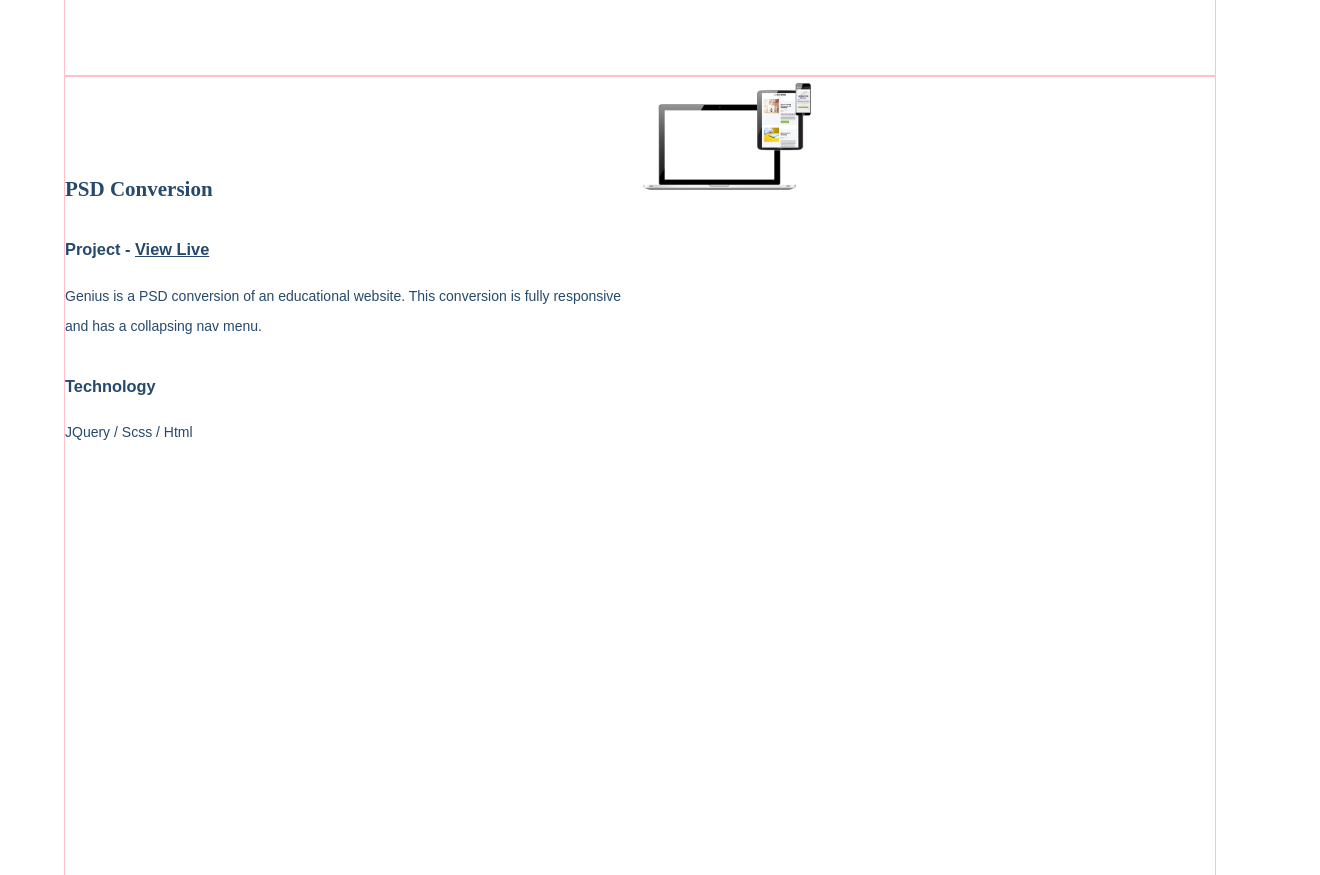
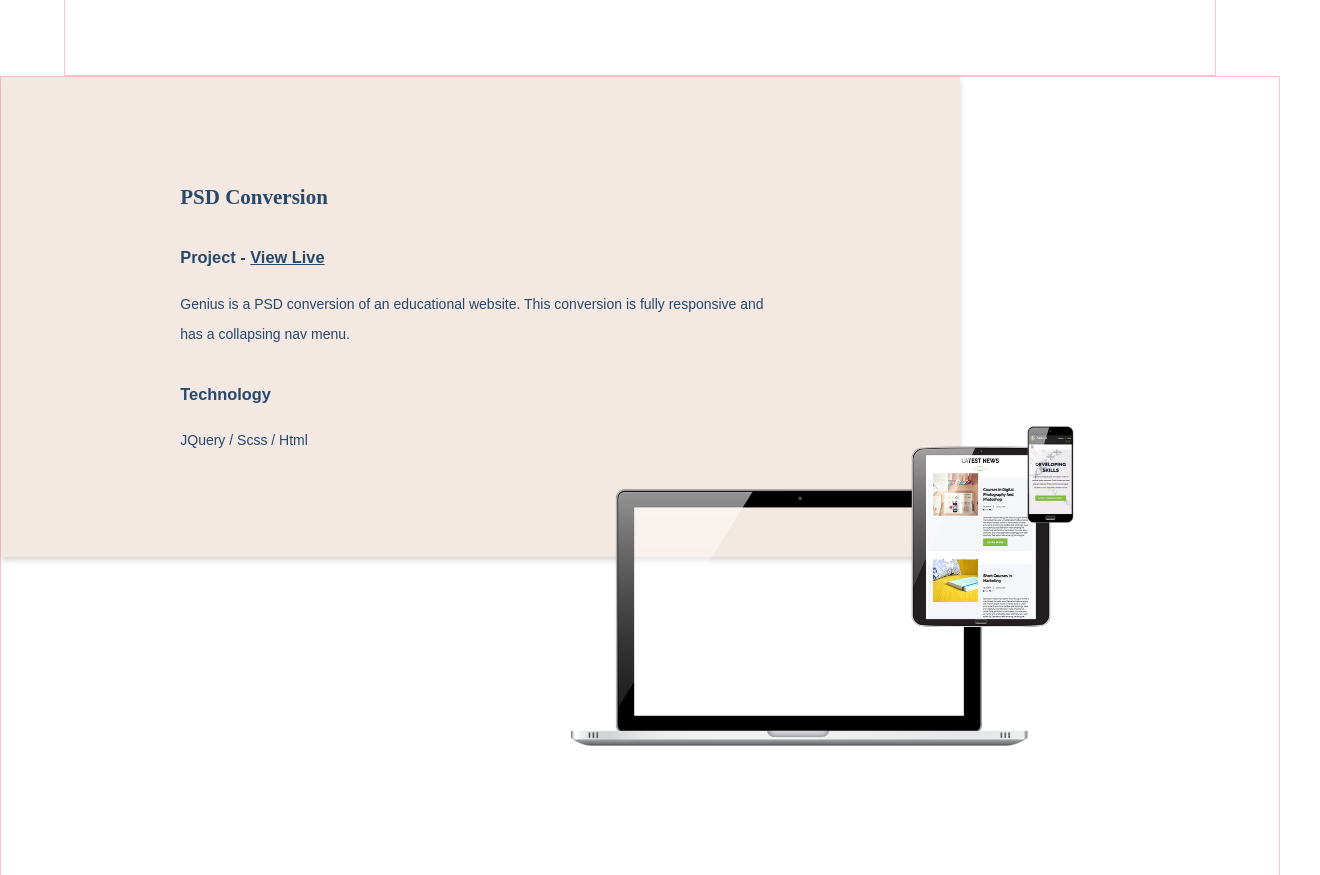
Before and after one commit to christinalaba/portfolio, a website: page index.html in a window 1280 px wide. Shown: the part 3924-4799 px from the top of the page, 1320 px wide, since content can reach past the window. Drawn offline with nearby package versions, Linux system fonts and the light colour scheme; some packages are replaced by stand-ins of ours; a script that the page names is missing.

Commit message:
psd conversion

```diff
--- a/dev/styles/_devWork.scss
+++ b/dev/styles/_devWork.scss
@@ -202,6 +202,9 @@ h3{
 
     .right{
         flex-direction: column-reverse;
+        .soundtrakText{
+            padding-right: 10%;
+        }
     }
 }
 
@@ -339,17 +342,54 @@ h3{
 
 //PSD Conversion
 
-
-#psdConversion{
-    .left{
-        margin-top: 10vh;
+.psdMockUps{
+    img{
+        width: 100%;
+        overflow: scroll;
     }
 }
 
 
-
-.psdMockUps{
-    img{
-        width: 30%;
+#psdConversion{
+    position: relative;
+    .left{
+        background: $primarycolor;
+        display: flex;
+        -webkit-box-align: center;
+        align-items: center;
+        width: 75%;
+        height: 60vh;
+        // margin-top: 10%;
+        box-shadow: 0 3px 6px rgba(0,0,0,0.16), 0 3px 6px rgba(235, 235, 235, 0.2);
+        justify-content: center;
+        .psdText{
+            max-width: 600px;
+        }
+    }
+    .right{
+        display: flex;
+        flex-direction: column-reverse;
+        width: 25%;
+        position: relative;
+        img{
+            margin: 0 0 5% -50%;
+            z-index: 99;
+            position: relative;
+            width: 65vh;
+            left: -30vh;
+        }
     }
 }
+
+// .longScroll{
+//    overflow: scroll;
+//     position: absolute;
+//     z-index: 1;
+//     // width: 142%;
+//     top: 51vh;
+//     // background: red;
+//     height: 218px;
+//     left: -190px;
+//     img{
+//     }
+// }
--- a/index.html
+++ b/index.html
@@ -260,11 +260,11 @@
 
 		</section>
 
-		<section id="psdConversion" class="wrapper clearfix">
-			<div class="left wrapper">
-				<div class="psdText">
+		<section id="psdConversion" class="clearfix">
+			<div class="left ">
+				<div class="psdText wrapper">
 					<h2>PSD Conversion</h2>
-					<h3>Project - <a href="http://christinalaba.com/genius/" target="_blank">View Live</a></h3>
+					<h3>Project - <a href="http://christinalaba.com/genius/" target="_blank">View Live </a></h3>
 					<p>Genius is a PSD conversion of an educational website. This conversion is fully responsive and has a collapsing nav menu. </p>
 					<h3>Technology</h3>
 					<p>JQuery / Scss / Html</p>
@@ -274,6 +274,9 @@
 			<div class="right wrapper">
 				<div class="psdMockUps">
 					<img src="./public/styles/assets/psd-conversion.png" alt="laptop screen">
+					<!-- <div class= "longScroll">
+						<img src="./public/styles/assets/laptop-Conversion.jpg" alt="">
+					</div> -->
 				</div>
 			</div>
 		</section>
```
Also changed, not shown: public/styles/style.css, 1 other file.
